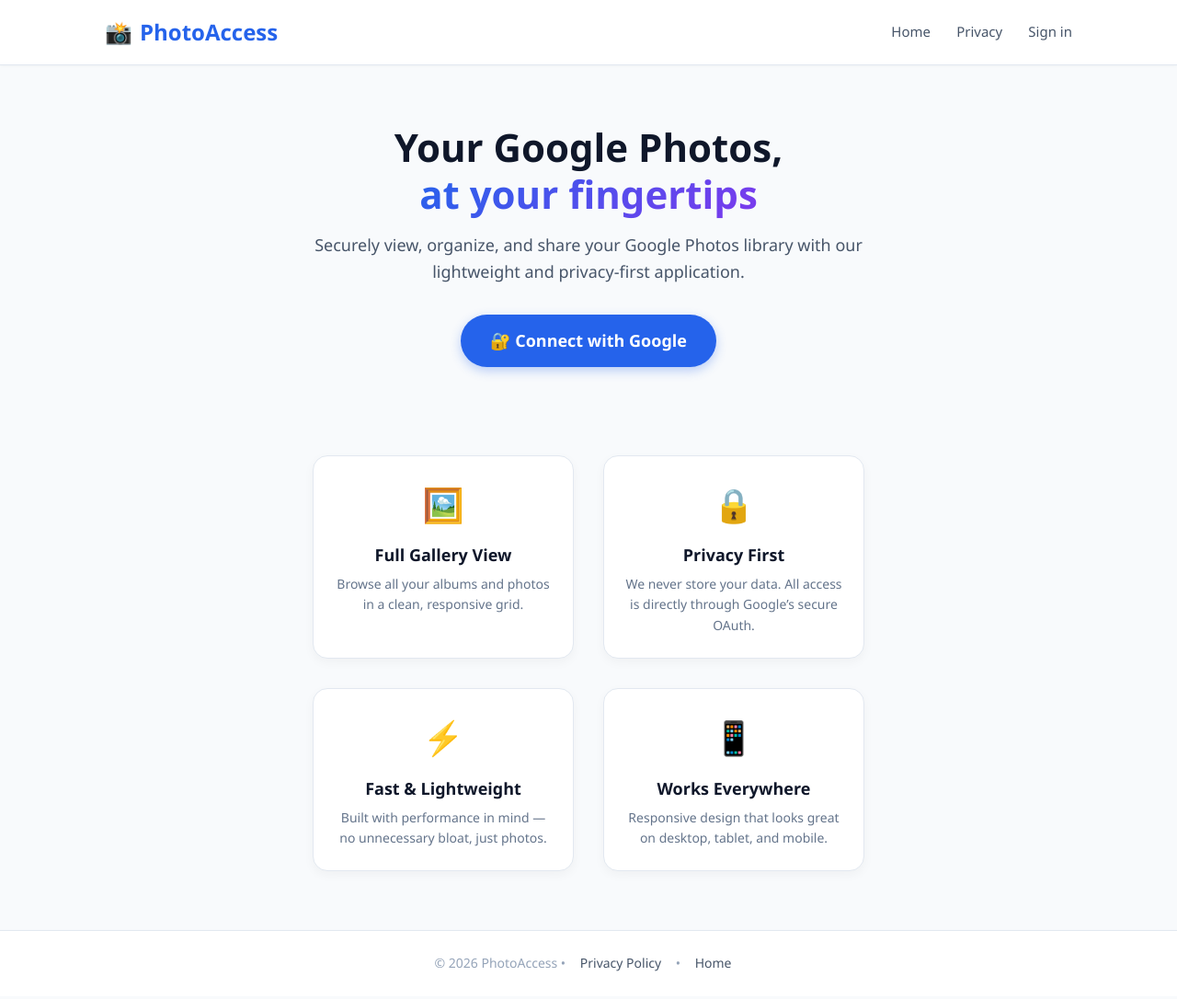
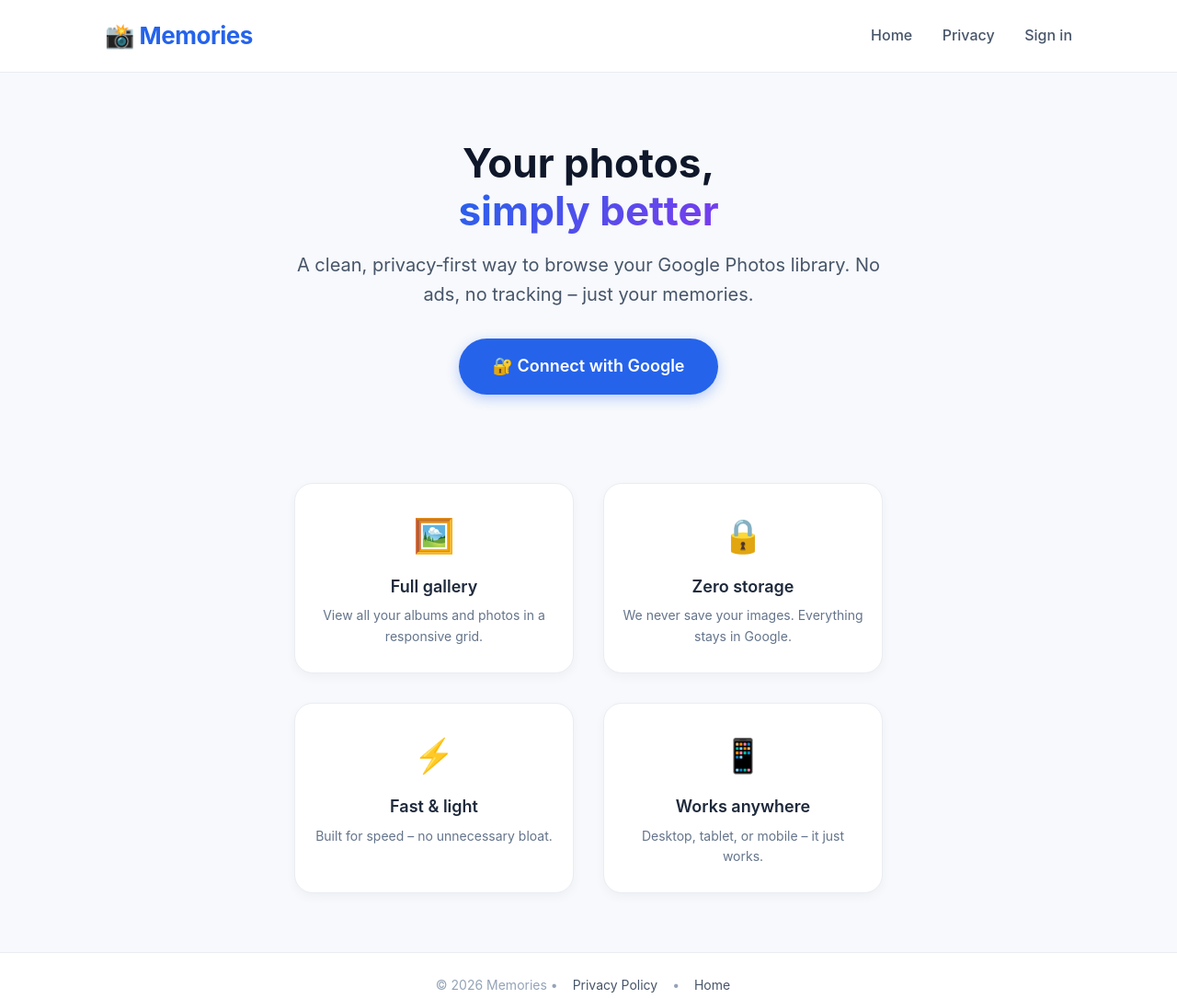
Before and after one commit to AngelJangra/my-app---, a website: page index.html in a window 1280 px wide. Shown: the whole page at 92% size. Drawn offline with Linux system fonts and the light colour scheme.

Commit message:
Update index.html

```diff
--- a/index.html
+++ b/index.html
@@ -3,235 +3,179 @@
 <head>
     <meta charset="UTF-8" />
     <meta name="viewport" content="width=device-width, initial-scale=1.0" />
-    <title>Photo Access – View Your Google Photos</title>
+    <title>Memories – View your Google Photos</title>
     <style>
-        /* ------------------------------------------------------------
-           RESET & BASE
-           ------------------------------------------------------------ */
         * {
             margin: 0;
             padding: 0;
             box-sizing: border-box;
         }
-
         body {
-            font-family: 'Segoe UI', -apple-system, BlinkMacSystemFont, Roboto, Helvetica, Arial, sans-serif;
-            background: #f8fafc;
+            font-family: -apple-system, BlinkMacSystemFont, 'Segoe UI', Roboto, Helvetica, Arial, sans-serif;
+            background: #f7f9fc;
             color: #1e293b;
             line-height: 1.6;
             min-height: 100vh;
             display: flex;
             flex-direction: column;
         }
-
         a {
             color: #2563eb;
             text-decoration: none;
         }
-
         a:hover {
             text-decoration: underline;
         }
-
-        /* ------------------------------------------------------------
-           CONTAINER
-           ------------------------------------------------------------ */
         .container {
             max-width: 1100px;
             margin: 0 auto;
             padding: 0 24px;
             flex: 1;
         }
-
-        /* ------------------------------------------------------------
-           HEADER
-           ------------------------------------------------------------ */
+        /* Header */
         .header {
             background: #ffffff;
-            border-bottom: 1px solid #e2e8f0;
-            padding: 16px 0;
-            box-shadow: 0 1px 3px rgba(0, 0, 0, 0.03);
+            border-bottom: 1px solid #e9edf2;
+            padding: 18px 0;
         }
-
         .header .container {
             display: flex;
             justify-content: space-between;
             align-items: center;
             flex-wrap: wrap;
-            gap: 12px;
         }
-
         .logo {
-            font-size: 24px;
+            font-size: 26px;
             font-weight: 700;
+            letter-spacing: -0.5px;
             color: #0f172a;
-            display: flex;
-            align-items: center;
-            gap: 8px;
         }
-
         .logo span {
             color: #2563eb;
         }
-
         .nav a {
-            margin-left: 24px;
+            margin-left: 28px;
             font-weight: 500;
-            font-size: 15px;
+            font-size: 16px;
             color: #475569;
-            transition: color 0.2s;
         }
-
         .nav a:hover {
             color: #2563eb;
             text-decoration: none;
         }
-
-        /* ------------------------------------------------------------
-           HERO
-           ------------------------------------------------------------ */
+        /* Hero */
         .hero {
-            padding: 64px 0 48px;
+            padding: 72px 0 48px;
             text-align: center;
         }
-
         .hero h1 {
-            font-size: 42px;
+            font-size: 44px;
             font-weight: 700;
             line-height: 1.2;
             color: #0f172a;
             margin-bottom: 16px;
         }
-
-        .hero h1 span {
+        .hero h1 .highlight {
             background: linear-gradient(135deg, #2563eb, #7c3aed);
             -webkit-background-clip: text;
             -webkit-text-fill-color: transparent;
         }
-
         .hero p {
-            font-size: 18px;
+            font-size: 20px;
             color: #475569;
-            max-width: 600px;
+            max-width: 640px;
             margin: 0 auto 32px;
         }
-
         .btn {
             display: inline-block;
             background: #2563eb;
             color: #ffffff;
             font-weight: 600;
-            padding: 14px 32px;
-            border-radius: 40px;
+            padding: 16px 36px;
+            border-radius: 48px;
             font-size: 18px;
             border: none;
             cursor: pointer;
+            box-shadow: 0 4px 14px rgba(37, 99, 235, 0.3);
             transition: background 0.2s, transform 0.1s;
-            box-shadow: 0 4px 12px rgba(37, 99, 235, 0.3);
         }
-
         .btn:hover {
             background: #1d4ed8;
+            transform: translateY(-2px);
             text-decoration: none;
-            transform: translateY(-2px);
         }
-
         .btn:active {
-            transform: scale(0.96);
+            transform: scale(0.97);
         }
-
-        /* ------------------------------------------------------------
-           FEATURES
-           ------------------------------------------------------------ */
+        /* Features */
         .features {
             display: grid;
-            grid-template-columns: repeat(auto-fit, minmax(220px, 1fr));
+            grid-template-columns: repeat(auto-fit, minmax(200px, 1fr));
             gap: 32px;
             padding: 48px 0 64px;
         }
-
-        .feature-card {
+        .feature {
             background: #ffffff;
-            padding: 24px 20px;
-            border-radius: 16px;
+            padding: 28px 20px;
+            border-radius: 20px;
             box-shadow: 0 4px 12px rgba(0, 0, 0, 0.04);
-            border: 1px solid #e2e8f0;
+            border: 1px solid #e9edf2;
             text-align: center;
             transition: border-color 0.2s, box-shadow 0.2s;
         }
-
-        .feature-card:hover {
+        .feature:hover {
             border-color: #2563eb;
             box-shadow: 0 8px 24px rgba(0, 0, 0, 0.06);
         }
-
-        .feature-card .icon {
+        .feature .icon {
             font-size: 36px;
             display: block;
             margin-bottom: 12px;
         }
-
-        .feature-card h3 {
+        .feature h3 {
             font-size: 18px;
             font-weight: 600;
             margin-bottom: 6px;
-            color: #0f172a;
         }
-
-        .feature-card p {
+        .feature p {
             font-size: 14px;
             color: #64748b;
         }
-
-        /* ------------------------------------------------------------
-           FOOTER
-           ------------------------------------------------------------ */
+        /* Footer */
         .footer {
             background: #ffffff;
-            border-top: 1px solid #e2e8f0;
+            border-top: 1px solid #e9edf2;
             padding: 24px 0;
-            margin-top: auto;
             text-align: center;
             font-size: 14px;
             color: #94a3b8;
         }
-
         .footer a {
             color: #475569;
             margin: 0 12px;
         }
-
         .footer a:hover {
             color: #2563eb;
             text-decoration: none;
         }
-
-        /* ------------------------------------------------------------
-           RESPONSIVE
-           ------------------------------------------------------------ */
         @media (max-width: 640px) {
             .hero h1 {
-                font-size: 30px;
+                font-size: 32px;
             }
             .hero p {
-                font-size: 16px;
+                font-size: 17px;
             }
             .nav a {
-                margin-left: 12px;
+                margin-left: 16px;
                 font-size: 14px;
-            }
-            .features {
-                grid-template-columns: 1fr;
             }
         }
     </style>
 </head>
 <body>
-
-    <!-- ========== HEADER ========== -->
     <header class="header">
         <div class="container">
-            <div class="logo">📸 <span>PhotoAccess</span></div>
+            <div class="logo">📸 <span>Memories</span></div>
             <nav class="nav">
                 <a href="/">Home</a>
                 <a href="/privacy-policy">Privacy</a>
@@ -240,52 +184,48 @@
         </div>
     </header>
 
-    <!-- ========== HERO ========== -->
     <main class="container">
         <section class="hero">
-            <h1>Your Google Photos, <br /><span>at your fingertips</span></h1>
+            <h1>Your photos, <br /><span class="highlight">simply better</span></h1>
             <p>
-                Securely view, organize, and share your Google Photos library
-                with our lightweight and privacy‑first application.
+                A clean, privacy‑first way to browse your Google Photos library.
+                No ads, no tracking – just your memories.
             </p>
             <a href="/auth" class="btn">🔐 Connect with Google</a>
         </section>
 
-        <!-- ========== FEATURES ========== -->
         <section class="features">
-            <div class="feature-card">
+            <div class="feature">
                 <span class="icon">🖼️</span>
-                <h3>Full Gallery View</h3>
-                <p>Browse all your albums and photos in a clean, responsive grid.</p>
+                <h3>Full gallery</h3>
+                <p>View all your albums and photos in a responsive grid.</p>
             </div>
-            <div class="feature-card">
+            <div class="feature">
                 <span class="icon">🔒</span>
-                <h3>Privacy First</h3>
-                <p>We never store your data. All access is directly through Google’s secure OAuth.</p>
+                <h3>Zero storage</h3>
+                <p>We never save your images. Everything stays in Google.</p>
             </div>
-            <div class="feature-card">
+            <div class="feature">
                 <span class="icon">⚡</span>
-                <h3>Fast & Lightweight</h3>
-                <p>Built with performance in mind — no unnecessary bloat, just photos.</p>
+                <h3>Fast & light</h3>
+                <p>Built for speed – no unnecessary bloat.</p>
             </div>
-            <div class="feature-card">
+            <div class="feature">
                 <span class="icon">📱</span>
-                <h3>Works Everywhere</h3>
-                <p>Responsive design that looks great on desktop, tablet, and mobile.</p>
+                <h3>Works anywhere</h3>
+                <p>Desktop, tablet, or mobile – it just works.</p>
             </div>
         </section>
     </main>
 
-    <!-- ========== FOOTER ========== -->
     <footer class="footer">
         <div class="container">
             <p>
-                &copy; 2026 PhotoAccess &bull;
+                &copy; 2026 Memories &bull;
                 <a href="/privacy-policy">Privacy Policy</a> &bull;
                 <a href="/">Home</a>
             </p>
         </div>
     </footer>
-
 </body>
 </html>
```
